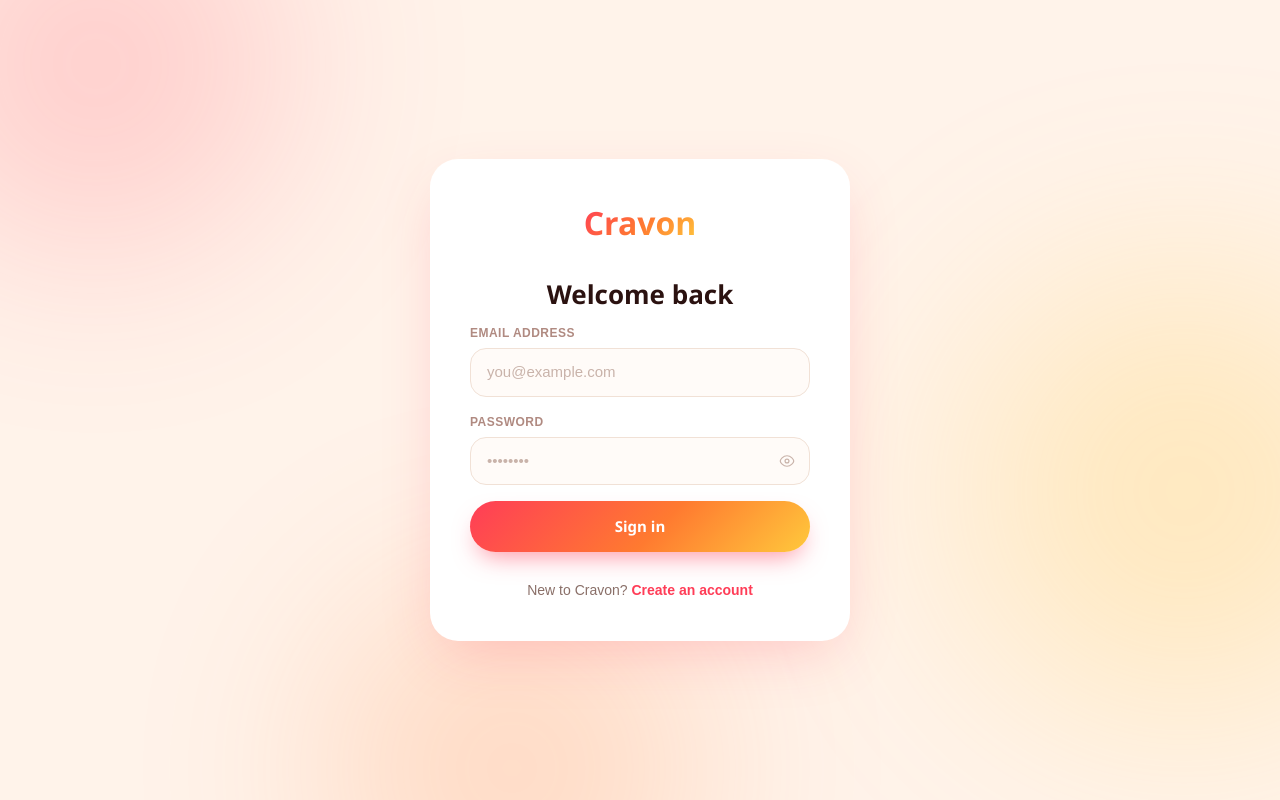
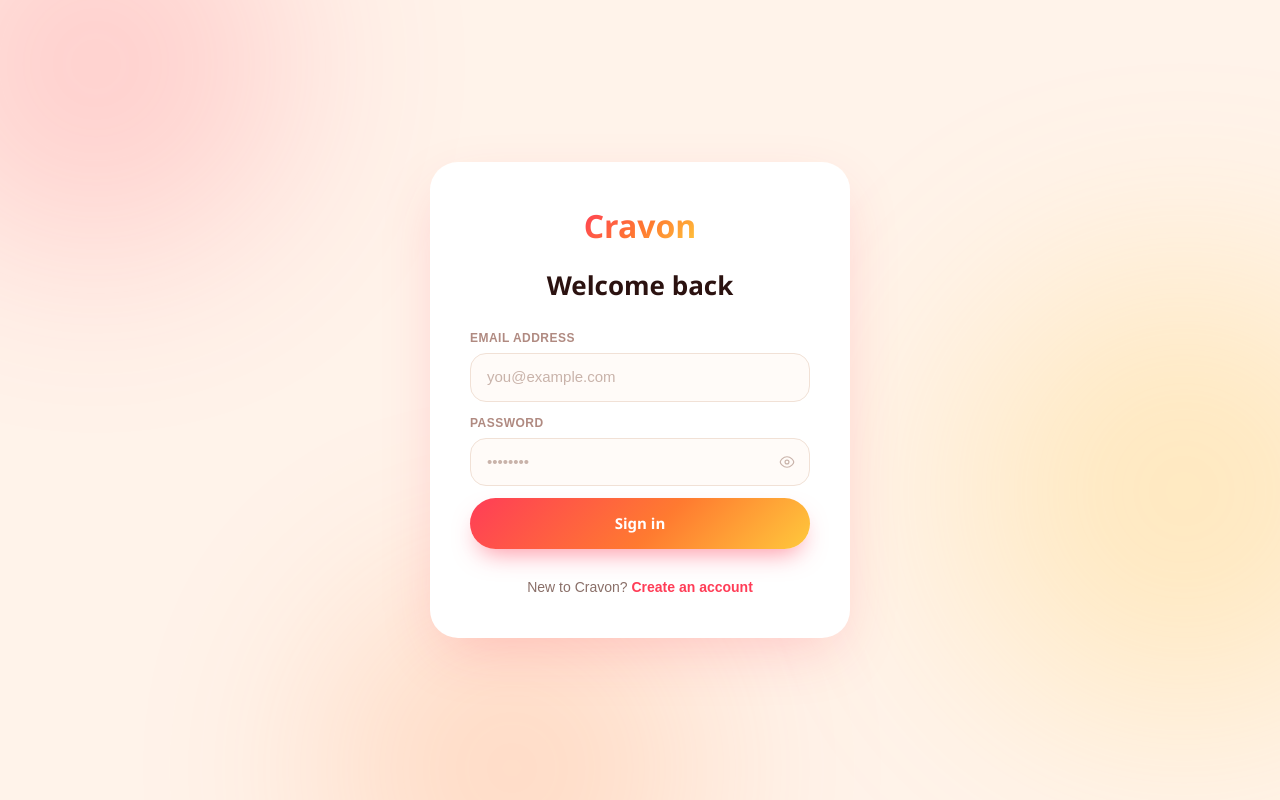
Before and after one commit to mk-manishkumar/cravon, a Next.js app in the folder client/: page /auth/login in a window 1280 px wide. Built offline with nearby package versions, Linux system fonts and the light colour scheme.

Commit message:
refactor : adjust spacing and margins in the login page for improved layout consistency

```diff
--- a/client/src/app/auth/login/page.tsx
+++ b/client/src/app/auth/login/page.tsx
@@ -47,13 +47,13 @@ export default function LoginPage() {
 
       <div className="relative w-full max-w-105 bg-white rounded-[28px] shadow-[0_20px_60px_-15px_rgba(255,61,87,0.25)] px-8 py-10 sm:px-10">
         {/* Brand */}
-        <div className="text-center mb-7">
+        <div className="text-center mb-4">
           <span className="text-[32px] font-extrabold bg-clip-text text-transparent" style={{ fontFamily: displayFont, backgroundImage: "linear-gradient(135deg, #FF3D57 0%, #FF7A30 55%, #FFC93C 100%)" }}>
             Cravon
           </span>
         </div>
 
-        <h2 className="text-[26px] text-[#2B1210] text-center mb-2.5" style={{ fontFamily: displayFont, fontWeight: 700 }}>
+        <h2 className="text-[26px] text-[#2B1210] text-center mb-6" style={{ fontFamily: displayFont, fontWeight: 700 }}>
           Welcome back
         </h2>
 
@@ -68,7 +68,7 @@ export default function LoginPage() {
           </div>
         )}
 
-        <form onSubmit={handleSubmit} className="space-y-4" noValidate>
+        <form onSubmit={handleSubmit} className="space-y-3" noValidate>
           <div>
             <label className="block text-[12px] font-bold uppercase tracking-[0.04em] text-[#B08A81] mb-1.5" htmlFor="email">
               Email address
```
